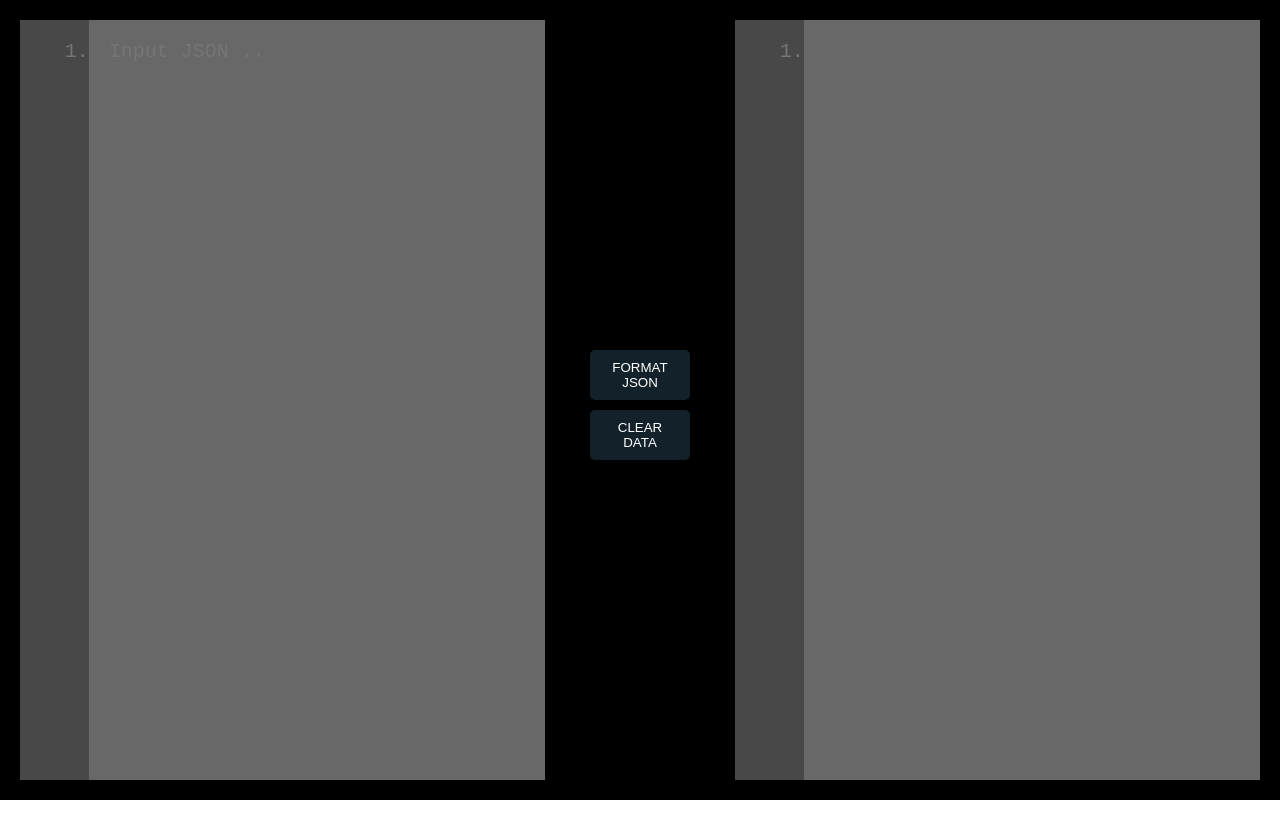
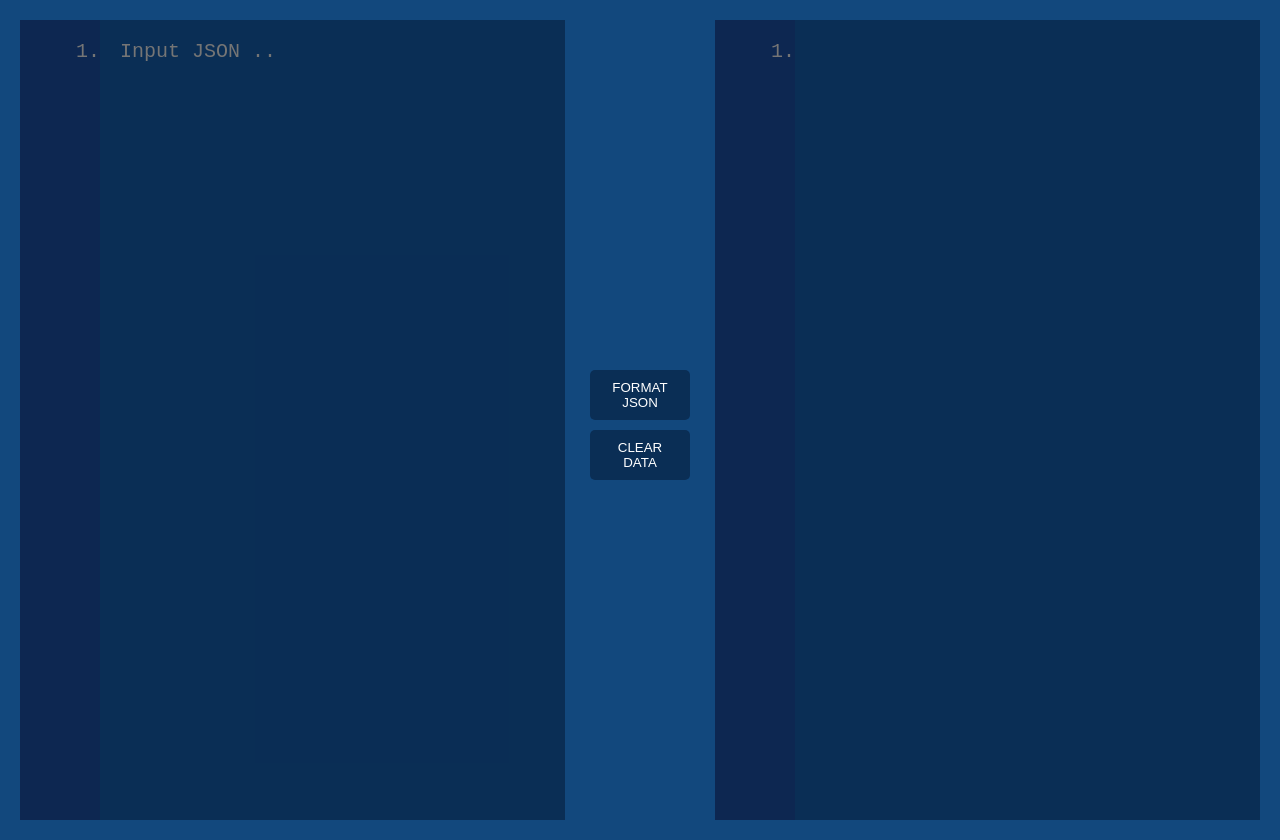
Before and after one commit to Abid459/Json-Formatter, a React (Create React App) app: page / in a window 1280 px wide. Before the commit the page ends 800 px from the top, so only its background shows below. Built offline with nearby package versions, Linux system fonts and the light colour scheme.

Commit message:
Format color added

```diff
--- a/src/App.css
+++ b/src/App.css
@@ -5,36 +5,45 @@
 }
 .container {
   display: grid;
-  width: 100%;
-  background: #000;
-  grid-template-columns: 1fr 150px 1fr;
-  height: 100vh;
+  width: 100wh;
+  background: rgba(0, 0, 0, 0.458);
+  grid-template-columns: 1fr 110px 1fr;
+  min-height: 100vh;
+  background: rgb(18, 72, 125);
 }
 .input-Field,
 .output-Field {
-  display: flex;
-  background: rgb(0, 0, 0);
+  display: grid;
+  grid-template-columns: 80px 1fr;
   padding: 20px;
 }
-textarea {
-  width: 100%;
-  height: 100%;
+textarea, pre {
+  /* width: 100%; */
+  min-height: 100%;
   resize: none;
   outline: none;
   border: 0;
-  background: rgb(104, 104, 104);
-  color: rgb(197, 197, 197);
+  background: rgba(0, 15, 40, 0.468);
+  color: rgb(123, 123, 123);
   font-size: 20px;
   padding: 20px;
   /* border-radius: 1rem; */
   /* word-wrap: ; */
 }
+pre{
+  color: rgba(132, 173, 255, 0.921);
+  overflow: scroll;
+  height: 100vh;
+  /* width: 10%; */
+}
+
 .btn {
   display: flex;
   justify-content: center;
   align-items: center;
   padding: 20px;
   flex-direction: column;
+  /* background: rgba(0, 0, 0, 0.968); */
 }
 .btn button {
   margin-top: 10px;
@@ -44,13 +53,13 @@ textarea {
   outline: 0;
   cursor: pointer;
   border-radius: 5px;
-  background: rgba(52, 93, 117, 0.363);
+  background: rgba(0, 15, 40, 0.468);
   color: white;
 }
 .line-count {
-  background: rgb(72, 72, 72);
+  background: rgba(8, 2, 31, 0.468);
   text-align: right;
-  width: 80px;
+  /* width: 80px; */
   padding: 20px 0;
   /* margin-top: 20px; */
   /* display: block; */
--- a/src/components/Home.js
+++ b/src/components/Home.js
@@ -1,4 +1,4 @@
-import React, { useRef } from 'react';
+import React, { useRef, useState } from 'react';
 
 
 const Home = () => {
@@ -6,6 +6,8 @@ const Home = () => {
     const inputCountRef = useRef()
     const outputRef = useRef()
     const outputCountRef = useRef()
+
+    const [output,setOutput] = useState();
 
 
     // scroll match of count and text editor
@@ -24,11 +26,7 @@ const Home = () => {
     let lineCountCache = 0;
 
     const checkTabKey = (e) => {
-        // e.preventDefault();
 
-        // console.log(e.code)
-        // console.log("Thsi is carret position satr", b)
-        // console.log("Thsi is carret position end", bc)
         if (e.code === 'Tab') {
             // e.target.value += "    ";
             const start = e.target.selectionStart;
@@ -42,7 +40,7 @@ const Home = () => {
     const lineCountOut = (output) => {
         console.log("changed")
         let lineCount = output.split('\n').length;
-        console.log('Line count', lineCount)
+        // console.log('Line count', lineCount)
         let countArr = [];
         if (lineCountCache !== lineCount) {
             for (let i = 0; i < lineCount; i++) {
@@ -52,29 +50,58 @@ const Home = () => {
             outputCountRef.current.value = countArr.join('\n')
         }
     }
-
+    // outputRef.current.value = 'formated';
     const formatJSON = () => {
+        // setOutput('auesdaihsud')
         const inputData = inputRef.current.value
+        // const inputData = '{"name" : "abid","age":23, "others":{"hobby":"mango eating"}}'
         // const b = JSON.parse(inputData)
         // console.log('parse',b)
         // console.log(typeof('input is',))
         try {
-            const formated = JSON.stringify(JSON.parse(inputData), null, 4);
+            const formated = JSON.stringify(JSON.parse(inputData), (key, value) => {
+                return typeof value === 'number' ?value : value
+            }, 4);
+            const nn = formated.split('\n');
+            // const ss = nn.split(':')
+            const mm = nn.map(n=>{
+                if(n.indexOf(':') > -1){
+                    let index = n.indexOf(':');
+                    let key = n.slice(0,index)
+                    let value = n.slice(index+1,n.length)
+                    let isNum = value.indexOf('"') === -1  && value.indexOf('{') === -1?true:false;
+                    let isStr = value.indexOf('"') !== -1  && value.indexOf('{') === -1?true:false;
+                    console.log('index of',value)
+                    return isNum? <> <span>{key+':'}</span> <span style={{'color':'#3FA0CF'}}>{value + '\n'}</span> </>:isStr? <> <span>{key+':'}</span> <span style={{'color':'#A9B6D8'}}>{value + '\n'}</span> </>: <span>{n+'\n'}</span>
+
+                }else{
+                    return <span>{n+'\n'}</span>
+                }
+            })
+            console.log('splitting',nn)
+            // const mm = nn.map(n=> <span style={{'color':'#004297f7'}}>{n+'\n'}</span>)
+
+
+
+
             outputRef.current.value = formated;
-
+            setOutput(mm);
             lineCountOut(outputRef.current.value)
-            console.log("Output", outputRef.current.value)
+            // console.log("Output", outputRef.current.value)
         } catch (error) {
             outputRef.current.value = error
+            console.log(error)
+            // setOutput(error)
         }
 
     }
-//Function to clear all data
+    //Function to clear all data
     const clearField = () => {
         inputRef.current.value = '';
         outputRef.current.value = '';
         inputCountRef.current.value = '';
         outputCountRef.current.value = '';
+        setOutput('')
 
     }
 
@@ -82,7 +109,7 @@ const Home = () => {
     //Function to count input Line
     const lineCount = (e) => {
         let lineCount = e.target.value.split('\n').length;
-        console.log('Line count', lineCount)
+        // console.log('Line count', lineCount)
         let countArr = [];
         if (lineCountCache !== lineCount) {
             for (let i = 0; i < lineCount; i++) {
@@ -98,7 +125,8 @@ const Home = () => {
         <div className='container'>
             <div className='input-Field'>
                 <textarea ref={inputCountRef} name="" id="" className='line-count' placeholder='1.' onScroll={matchScroll} readOnly></textarea>
-                <textarea className='text-field' name="" id="" spellcheck="false" ref={inputRef} onKeyDown={checkTabKey} onInput={lineCount} onScroll={matchScroll} placeholder="Input JSON .." wrap='off' ></textarea>
+                <textarea className='text-field' name="" id="" spellcheck="false" ref={inputRef} onKeyDown={checkTabKey} onInput={lineCount} onScroll={matchScroll} placeholder="Input JSON .." wrap='off' >
+                </textarea>
             </div>
             <div className='btn'>
                 <button onClick={formatJSON}>FORMAT JSON</button>
@@ -106,7 +134,7 @@ const Home = () => {
             </div>
             <div className='output-Field'>
                 <textarea ref={outputCountRef} name="" id="" className='line-count' placeholder='1.' onScroll={matchScroll} readOnly></textarea>
-                <textarea className='text-field' cols="30" rows="10" spellcheck="false" onScroll={matchScroll} ref={outputRef} readOnly  wrap='off' ></textarea>
+                <pre className='text-field' spellcheck="false" onScroll={matchScroll} ref={outputRef} wrap={false} >{output}</pre>
             </div>
         </div>
     );
```
